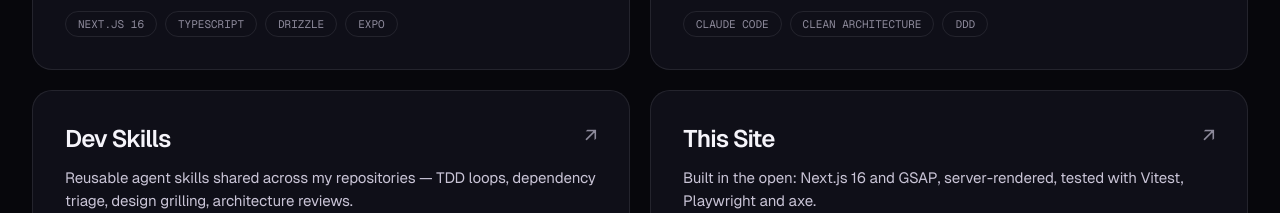
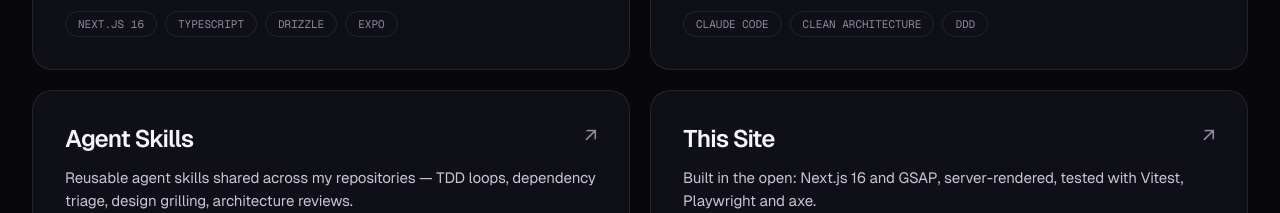
Before and after one commit to matthew-a-carr/about, a Next.js app: page / in a window 1280 px wide. Shown: the part 1260-1473 px from the top of the page. Built offline with nearby package versions, Linux system fonts and the light colour scheme.

Commit message:
refactor: update dev-skills refs to agent-skills (#284)
Upstream plugin renamed from `dev-skills` to `agent-skills`.
Updates plugin pin, AGENTS.md cross-repo ref, portfolio project
card, and test assertion.

```diff
--- a/app/page.tsx
+++ b/app/page.tsx
@@ -27,8 +27,8 @@ const projects = [
     tags: ['Claude Code', 'Clean Architecture', 'DDD'],
   },
   {
-    name: 'Dev Skills',
-    href: 'https://github.com/matthew-a-carr/dev-skills',
+    name: 'Agent Skills',
+    href: 'https://github.com/matthew-a-carr/agent-skills',
     description:
       'Reusable agent skills shared across my repositories — TDD loops, dependency triage, design grilling, architecture reviews.',
     tags: ['Claude Code', 'Agent skills'],
```
Also changed, not shown: .claude/settings.json, 2 other files (tests, documents, lock files or other folders).
